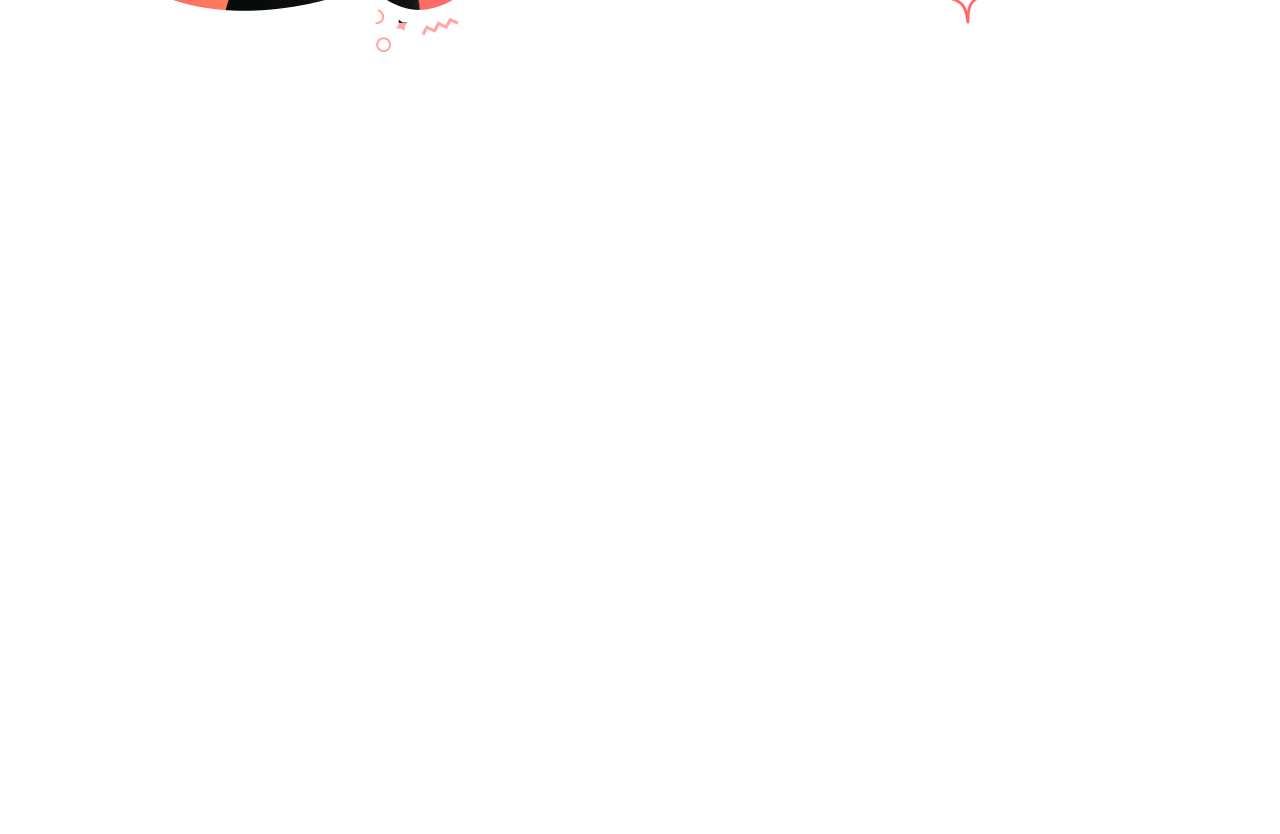
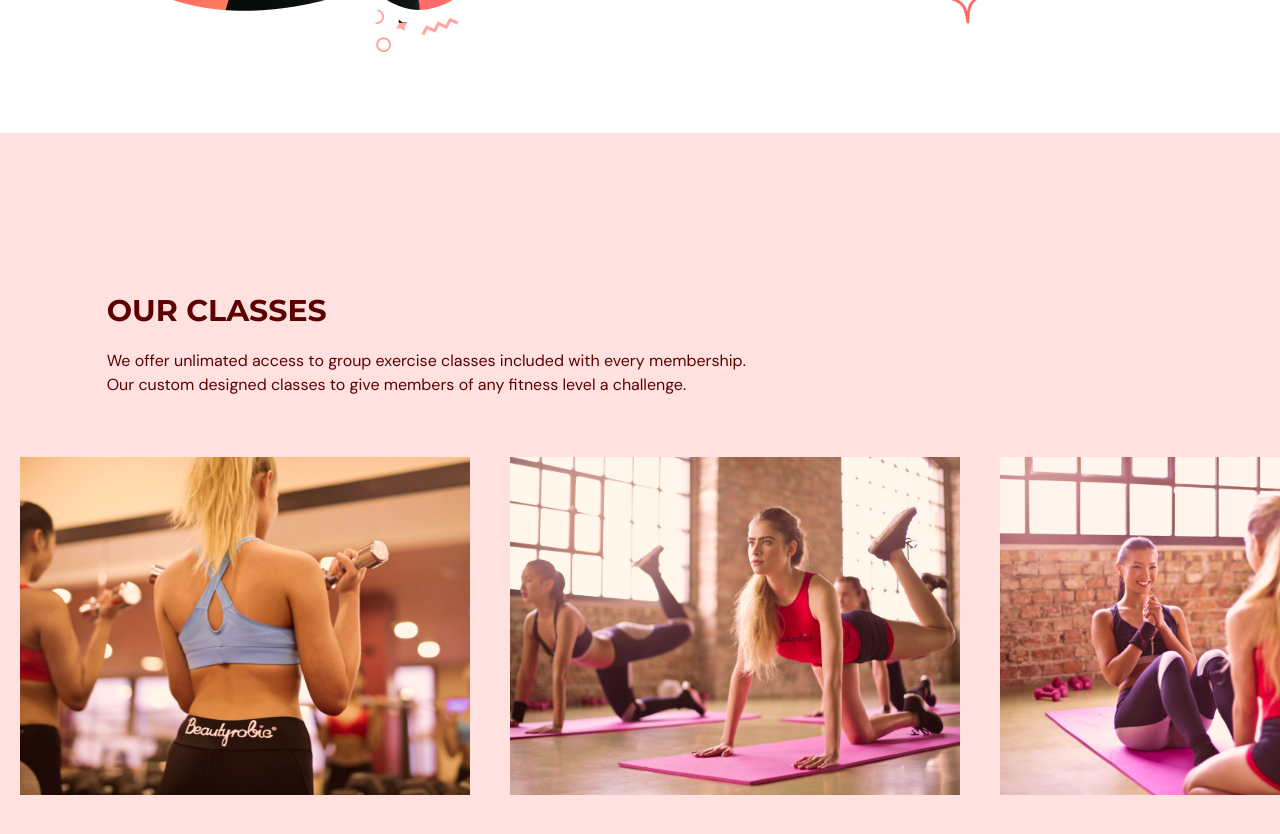
Before and after one commit to CodyTheCoderPrice/fitness-website, a React (Vite) app: page / in a window 1280 px wide. Shown: the part 2000-2834 px from the top of the page. Before the commit the page ends 2133 px from the top, so only its background shows below. Built offline with nearby package versions, Linux system fonts and the light colour scheme.

Commit message:
Added Our Classes page

```diff
--- a/src/App.tsx
+++ b/src/App.tsx
@@ -1,6 +1,7 @@
 import Navbar from "@/scenes/navbar";
 import Home from "@/scenes/home";
 import Benefits from "@/scenes/benefits";
+import OurClasses from "@/scenes/ourClasses";
 import { useEffect, useState } from "react";
 import { SelectedPage } from "@/shared/types";
 
@@ -34,6 +35,7 @@ function App() {
       />
       <Home setSelectedPage={setSelectedPage} />
       <Benefits setSelectedPage={setSelectedPage} />
+      <OurClasses setSelectedPage={setSelectedPage} />
     </div>
   );
 }
--- a/src/scenes/benefits/index.tsx
+++ b/src/scenes/benefits/index.tsx
@@ -19,9 +19,9 @@ const benefits: Array<BenefitType> = [
   },
   {
     icon: <UserGroupIcon className="h-6 w-6" />,
-    title: "100's of Diverse Classes",
+    title: "100's of Unique Classes",
     description:
-      "From cardio, to yoga, to dancing, we offer a wide range of classes. Whether you're a beginner or an expert, we have something you'll enjoy.",
+      "From cardio, to yoga, to dancing, we offer a wide range of classes. Whether you're a beginner or an expert, we have something for you.",
   },
   {
     icon: <AcademicCapIcon className="h-6 w-6" />,
--- /dev/null
+++ b/src/scenes/ourClasses/Class.tsx
@@ -0,0 +1,24 @@
+type Props = {
+  name: string;
+  description?: string;
+  image: string;
+};
+
+const Class = ({ name, description, image }: Props) => {
+  const overlayStyles = `p-5 absolute z-30 flex
+  h-[380px] w-[450px] flex-col items-center justify-center
+  whitespace-normal bg-primary-500 text-center text-white
+  opacity-0 transition duration-500 hover:opacity-90`;
+
+  return (
+    <li className="relative mx-5 inline-block h-[380px] w-[450px]">
+      <div className={overlayStyles}>
+        <p className="text-2xl">{name}</p>
+        <p className="mt-5">{description}</p>
+      </div>
+      <img alt={`${image}`} src={image} />
+    </li>
+  );
+};
+
+export default Class;
--- /dev/null
+++ b/src/scenes/ourClasses/index.tsx
@@ -0,0 +1,91 @@
+import { ClassType, SelectedPage } from "@/shared/types";
+import image1 from "@/assets/image1.png";
+import image2 from "@/assets/image2.png";
+import image3 from "@/assets/image3.png";
+import image4 from "@/assets/image4.png";
+import image5 from "@/assets/image5.png";
+import { motion } from "framer-motion";
+import HText from "@/shared/HText";
+import Class from "./Class";
+
+const classes: Array<ClassType> = [
+  {
+    name: "Weight Training Classes",
+    description:
+      "Train from head to toe with upper body, lower body, compound strength, and core training using various training equipment.",
+    image: image1,
+  },
+  {
+    name: "Yoga Classes",
+    description:
+      "Blends yoga, tai chi, Pilates and stretching to reduce stress, increase flexibility, improve strength and increase mind-body awareness.",
+    image: image2,
+  },
+  {
+    name: "Core Classes",
+    description:
+      "Target your shoulders, torso, spine, and hips in a workout that integrates standing compound movement, rotational movement, abdominal work and back work.",
+    image: image3,
+  },
+  {
+    name: "Dance Classes",
+    description:
+      "Hear the latest music. Learn the freshest moves. Lose yourself and just dance.",
+    image: image4,
+  },
+  {
+    name: "HIIT Cardio Classes",
+    description:
+      "Chase your goals through intervals that include running, lateral movement, rotational movement, on/off the floor work, all in under 30 minutes.",
+    image: image5,
+  },
+];
+
+type Props = {
+  setSelectedPage: (value: SelectedPage) => void;
+};
+
+const OurClasses = ({ setSelectedPage }: Props) => {
+  return (
+    <section id="ourclasses" className="w-full bg-primary-100 py-40">
+      <motion.div
+        onViewportEnter={() => setSelectedPage(SelectedPage.OurClasses)}
+      >
+        <motion.div
+          className="mx-auto w-5/6"
+          initial="hidden"
+          whileInView="visible"
+          viewport={{ once: true, amount: 0.5 }}
+          transition={{ duration: 0.5 }}
+          variants={{
+            hidden: { opacity: 0, x: -50 },
+            visible: { opacity: 1, x: 0 },
+          }}
+        >
+          <div className="md:w-3/5">
+            <HText>OUR CLASSES</HText>
+            <p className="py-5">
+              We offer unlimated access to group exercise classes included with
+              every membership. Our custom designed classes to give members of
+              any fitness level a challenge.
+            </p>
+          </div>
+        </motion.div>
+        <div className="mt-10 h-[353px] w-full overflow-x-auto overflow-y-hidden">
+          <ul className="w-[2350px] whitespace-nowrap">
+            {classes.map((item: ClassType, index) => (
+              <Class
+                key={`${item.name}-${index}`}
+                name={item.name}
+                description={item.description}
+                image={item.image}
+              />
+            ))}
+          </ul>
+        </div>
+      </motion.div>
+    </section>
+  );
+};
+
+export default OurClasses;
--- a/src/shared/types.ts
+++ b/src/shared/types.ts
@@ -1,7 +1,7 @@
 export enum SelectedPage {
   Home = "home",
   Benefits = "benefits",
-  OutClasses = "outClasses",
+  OurClasses = "outClasses",
   ContactUs = "contactus",
 }
 
@@ -10,3 +10,9 @@ export interface BenefitType {
   title: string;
   description: string;
 }
+
+export interface ClassType {
+  name: string;
+  description?: string;
+  image: string;
+}
```
